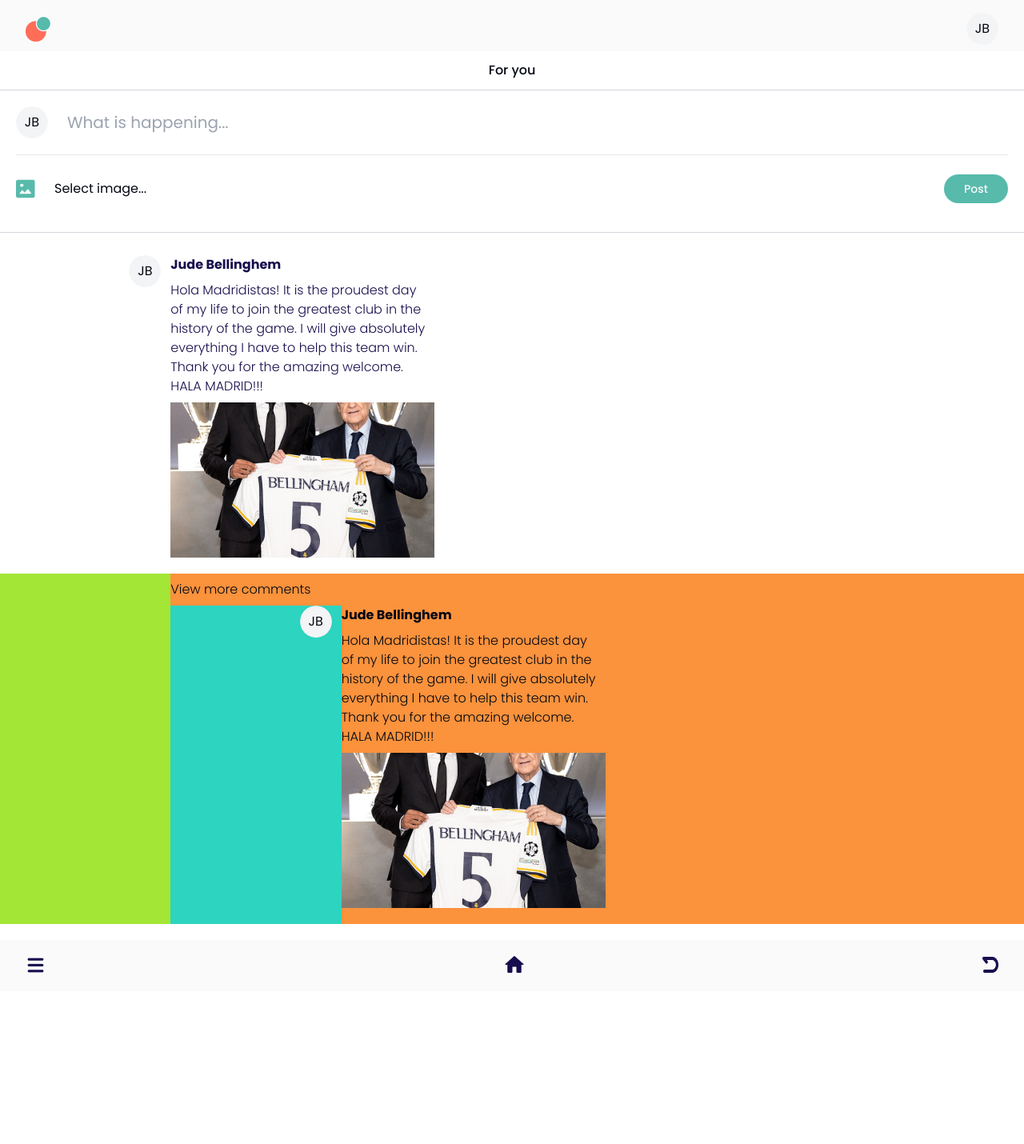
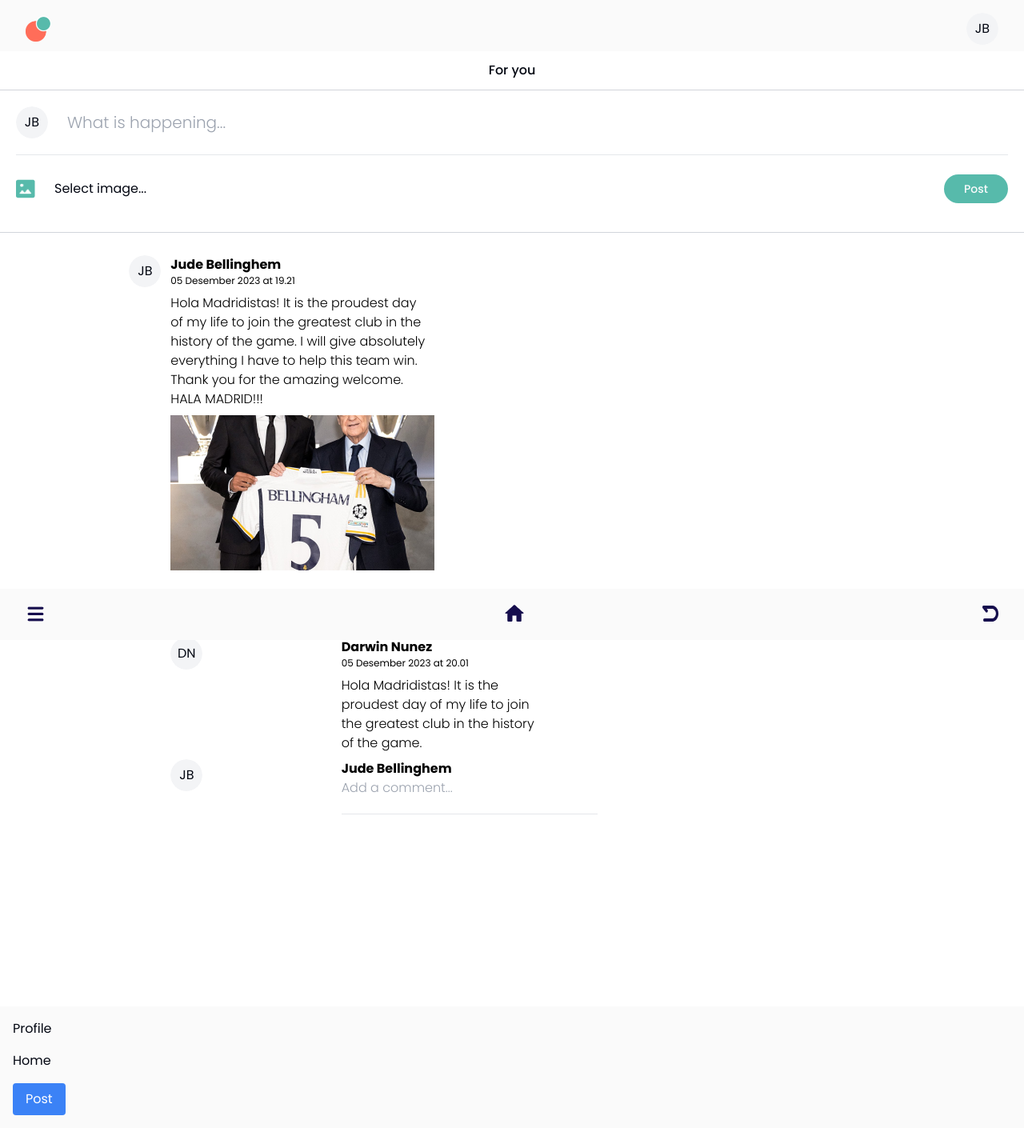
Before and after one commit to App-Sosmed-6/FE, a React (Vite) app: page / in a window 1280 px wide. Shown: the whole page at 80% size. Before the commit the page ends 1239 px from the top, so only its background shows below. Built offline with nearby package versions, Linux system fonts and the light colour scheme.

Commit message:
feat:adding a post story feature

```diff
--- a/src/components/footer.tsx
+++ b/src/components/footer.tsx
@@ -2,11 +2,11 @@
 const Footer = () => {
     return (
       <div>
-          <footer className="w-full bottom-0 h-16 bg-[#FAFAFA]">
+          <footer className="w-full fixed bottom-0 h-16 bg-[#FAFAFA]">
               <div className="mx-auto flex container items-center justify-between py-4">
                 <img src="src/assets/icon-footer-1.png" alt="logo menubar" />
-                <img src="src/assets/icon-footer-2.png" alt="logo menubar" />
-                <img src="src/assets/icon-footer-3.png" alt="logo menubar" />
+                <img src="src/assets/icon-footer-2.png" alt="logo home" />
+                <img src="src/assets/icon-footer-3.png" alt="logo back" />
               </div>
           </footer>
       </div>
--- a/src/components/layout.tsx
+++ b/src/components/layout.tsx
@@ -4,7 +4,7 @@
 import {
   Avatar,
   AvatarFallback,
-  AvatarImage,
+  AvatarImage
 } from "@/components/ui/avatar";
 
 import { Separator } from "@/components/ui/separator";
@@ -32,7 +32,7 @@
             <input
               type="text"
               placeholder="What is happening..."
-              className="ml-6 text-[#160E4D] text-xl font-lightborder-transparent focus:outline-none focus:border-[desiredColor]"
+              className="ml-6 text text-xl font-light border-transparent focus:outline-none focus:border-[desiredColor]"
             />
           </div>
 
@@ -58,34 +58,77 @@
             <AvatarFallback>JB</AvatarFallback>
           </Avatar>
         </div>
-        <div className="col-span-5 text-[#160E4D]">
+        <div className="col-span-5 text-black">
           <h4 className="text-base font-bold">Jude Bellinghem</h4>
-          <p className="w-80 text-base font-light py-2">Hola Madridistas! It is the proudest day of my life to join the greatest club in the history of the game. I will give absolutely everything I have to help this team win. Thank you for the amazing
-          welcome. HALA MADRID!!!</p>
+          <p className="text-xs">05 Desember 2023 at 19.21</p>
+          <p className="w-80 text-base font-light py-2">
+            Hola Madridistas! It is the proudest day of my life to join the greatest club in the history of the game. I will give absolutely everything I have to help this team win. Thank you for the amazing welcome. HALA MADRID!!!
+          </p>
           <img src="/src/assets/post-image.png" alt="post-image" className="pb-5"/>
         </div>
       </div>
 
       {/* form comment */}
-      <div className="grid grid-cols-6 bg-lime-400">
-        <div className="col-start-2 col-span-5 bg-orange-400">
-          <p className="w-80 text-base font-light py-2">View more comments</p>
+      <div className="grid grid-cols-6">
+        <div className="col-start-2 col-span-4">
+          <p className="py-5">View more comments</p>
         </div>
-        <div className="col-start-2 bg-teal-400">
-          <div className="flex justify-end pr-3">
+        <div className="col-start-2">
+          <Avatar>
+            <AvatarImage src="#" />
+            <AvatarFallback>DN</AvatarFallback>
+          </Avatar>
+        </div>
+        <div className="col-span-4 text-black">
+          <h4 className="text-base font-bold">Darwin Nunez</h4>
+          <p className="text-xs">05 Desember 2023 at 20.01</p>
+          <p className="w-64 text-base font-light py-2">
+            Hola Madridistas! It is the proudest day of my life to join the greatest club in the history of the game.
+          </p>
+        </div>
+      </div>
+
+      {/* form comment input */}
+      <div className="grid grid-cols-6 pb-60">
+        <div className="col-start-2">
           <Avatar>
             <AvatarImage src="#" />
             <AvatarFallback>JB</AvatarFallback>
           </Avatar>
         </div>
-        </div>
-        <div className="col-span-4 bg-orange-400">
+        <div className="col-span-4 text-black">
           <h4 className="text-base font-bold">Jude Bellinghem</h4>
-          <p className="w-80 text-base font-light py-2">Hola Madridistas! It is the proudest day of my life to join the greatest club in the history of the game. I will give absolutely everything I have to help this team win. Thank you for the amazing
-          welcome. HALA MADRID!!!</p>
-          <img src="/src/assets/post-image.png" alt="post-image" className="pb-5"/>
+          <input
+            type="text"
+            placeholder="Add a comment..."
+            className="text-black text-base font-light focus:outline-none focus:border-[desiredColor]"
+          />
+          <div className="pt-5">
+            <Separator className="w-80"/>
           </div>
         </div>
+      </div>
+
+      {/* Lift Sidebar */}
+      <div className="w-285 h-1194 flex-shrink-0 border-r-1 border-solid border-[#D9D9D9] bg-[#FAFAFA]">
+        <div className="p-4">
+          {/* Fitur Profile */}
+          <div className="mb-4">
+            <p>Profile</p>
+          </div>
+
+          {/* Fitur Home */}
+          <div className="mb-4">
+            <p>Home</p>
+          </div>
+
+          {/* Button Post */}
+          <div>
+            <button className="bg-blue-500 text-white px-4 py-2 rounded">Post</button>
+          </div>
+        </div>
+      </div>
+
       <div className="pt-5">
         <Footer />
       </div>
--- a/src/components/post-form.tsx
+++ b/src/components/post-form.tsx
@@ -1,9 +1,48 @@
+import {
+  Avatar,
+  AvatarFallback,
+  AvatarImage,
+} from "@/components/ui/avatar";
 
+import { Separator } from "@/components/ui/separator";
+import { Button } from "./ui/button";
 
 const postForm = () => {
   return (
     <div>
-      <input type="type" className="What is happening..."/>
+      <div>
+        <p className="text-center py-3 text-base font-medium border-b border-gray-300">
+          For you
+        </p>
+      </div>
+
+      <div className="mx-auto flex container p-5 w-full border-b border-gray-300">
+        <div className="w-full">
+          <div className="flex pb-3">
+            <Avatar>
+              <AvatarImage src="#" />
+              <AvatarFallback>JB</AvatarFallback>
+            </Avatar>
+            <input
+              type="text"
+              placeholder="What is happening..."
+              className="ml-6 text text-xl font-lightborder-transparent focus:outline-none focus:border-[desiredColor]"
+            />
+          </div>
+
+          <div className="py-2">
+            <Separator />
+          </div>
+
+          <div className="flex justify-between items-center py-4">
+          <div className="flex">
+            <img src="src/assets/icon-footer-4.png" alt="icon select image" className="w-6 h-6"/>
+            <p className="ml-6 whitespace-nowrap">Select image...</p>
+          </div>
+          <Button className="bg-[#57BAAB] w-20 h-9 rounded-3xl">Post</Button>
+          </div>
+        </div>
+      </div>
     </div>
   )
 }
--- /dev/null
+++ b/src/components/post-story-comment.tsx
@@ -0,0 +1,54 @@
+import {
+    Avatar,
+    AvatarFallback,
+    AvatarImage
+  } from "@/components/ui/avatar";
+
+import { Separator } from "@/components/ui/separator";
+
+const postStoryComment = () => {
+  return (
+    <div>
+      <div className="grid grid-cols-6">
+        <div className="col-start-2 col-span-4">
+          <p className="py-5">View more comments</p>
+        </div>
+        <div className="col-start-2">
+          <Avatar>
+            <AvatarImage src="#" />
+            <AvatarFallback>DN</AvatarFallback>
+          </Avatar>
+        </div>
+        <div className="col-span-4 text-black">
+          <h4 className="text-base font-bold">Darwin Nunez</h4>
+          <p className="text-xs">05 Desember 2023 at 20.01</p>
+          <p className="w-64 text-base font-light py-2">
+            Hola Madridistas! It is the proudest day of my life to join the greatest club in the history of the game.
+          </p>
+        </div>
+      </div>
+
+      <div className="grid grid-cols-6 pb-60">
+        <div className="col-start-2">
+          <Avatar>
+            <AvatarImage src="#" />
+            <AvatarFallback>JB</AvatarFallback>
+          </Avatar>
+        </div>
+        <div className="col-span-4 text-black">
+          <h4 className="text-base font-bold">Jude Bellinghem</h4>
+          <input
+            type="text"
+            placeholder="Add a comment..."
+            className="text-black text-base font-light focus:outline-none focus:border-[desiredColor]"
+          />
+          <div className="pt-5">
+            <Separator className="w-80"/>
+          </div>
+        </div>
+      </div>
+    </div>
+  )
+}
+
+export default postStoryComment
--- /dev/null
+++ b/src/components/post-story.tsx
@@ -0,0 +1,30 @@
+import {
+    Avatar,
+    AvatarFallback,
+    AvatarImage
+  } from "@/components/ui/avatar";
+
+const postStoryHome = () => {
+  return (
+    <div>
+              <div className="grid grid-cols-6 pt-7">
+        <div className="flex justify-end pr-3">
+          <Avatar>
+            <AvatarImage src="#" />
+            <AvatarFallback>JB</AvatarFallback>
+          </Avatar>
+        </div>
+        <div className="col-span-5 text-black">
+          <h4 className="text-base font-bold">Jude Bellinghem</h4>
+          <p className="text-xs">05 Desember 2023 at 19.21</p>
+          <p className="w-80 text-base font-light py-2">
+            Hola Madridistas! It is the proudest day of my life to join the greatest club in the history of the game. I will give absolutely everything I have to help this team win. Thank you for the amazing welcome. HALA MADRID!!!
+          </p>
+          <img src="/src/assets/post-image.png" alt="post-image" className="pb-5"/>
+        </div>
+      </div>
+    </div>
+  )
+}
+
+export default postStoryHome
```
Also changed, not shown: src/components/post-home.tsx (deleted). Lines whose indentation alone changed are shown as unchanged.
